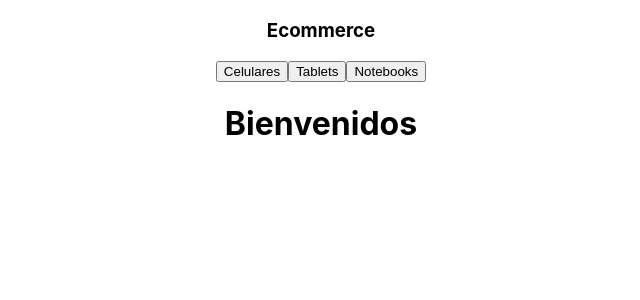
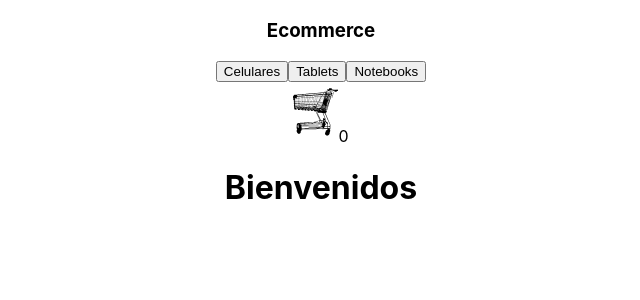
Before and after one commit to GonzaloEzx/ecommerce, a React (Create React App) app: page / in a window 1280 px wide. Shown: the top 300 px of the page, without its empty margins (319-959 px from the left). Built offline with nearby package versions, Linux system fonts and the light colour scheme.

Commit message:
se agregaron components

```diff
--- /dev/null
+++ b/src/components/CartWidget/CartWidget.js
@@ -0,0 +1,12 @@
+import cart from './assets/cart-icon2.svg'
+
+const CartWidget = () => {
+    return (
+        <div>
+            <img src={cart} alt="cart-widget"/>
+            0
+        </div>
+    )
+}
+
+export default CartWidget
--- a/src/components/NavBar/NavBar.js
+++ b/src/components/NavBar/NavBar.js
@@ -1,3 +1,5 @@
+import CartWidget from "../CartWidget/CartWidget"
+
 const NavBar = () => {
     return (
         <nav>
@@ -7,6 +9,7 @@
                 <button>Tablets</button>
                 <button>Notebooks</button>
             </div>
+            <CartWidget/>
         </nav>
     )
 }
```
Also changed, not shown: src/components/CartWidget/assets/cart-icon2.svg (added).
